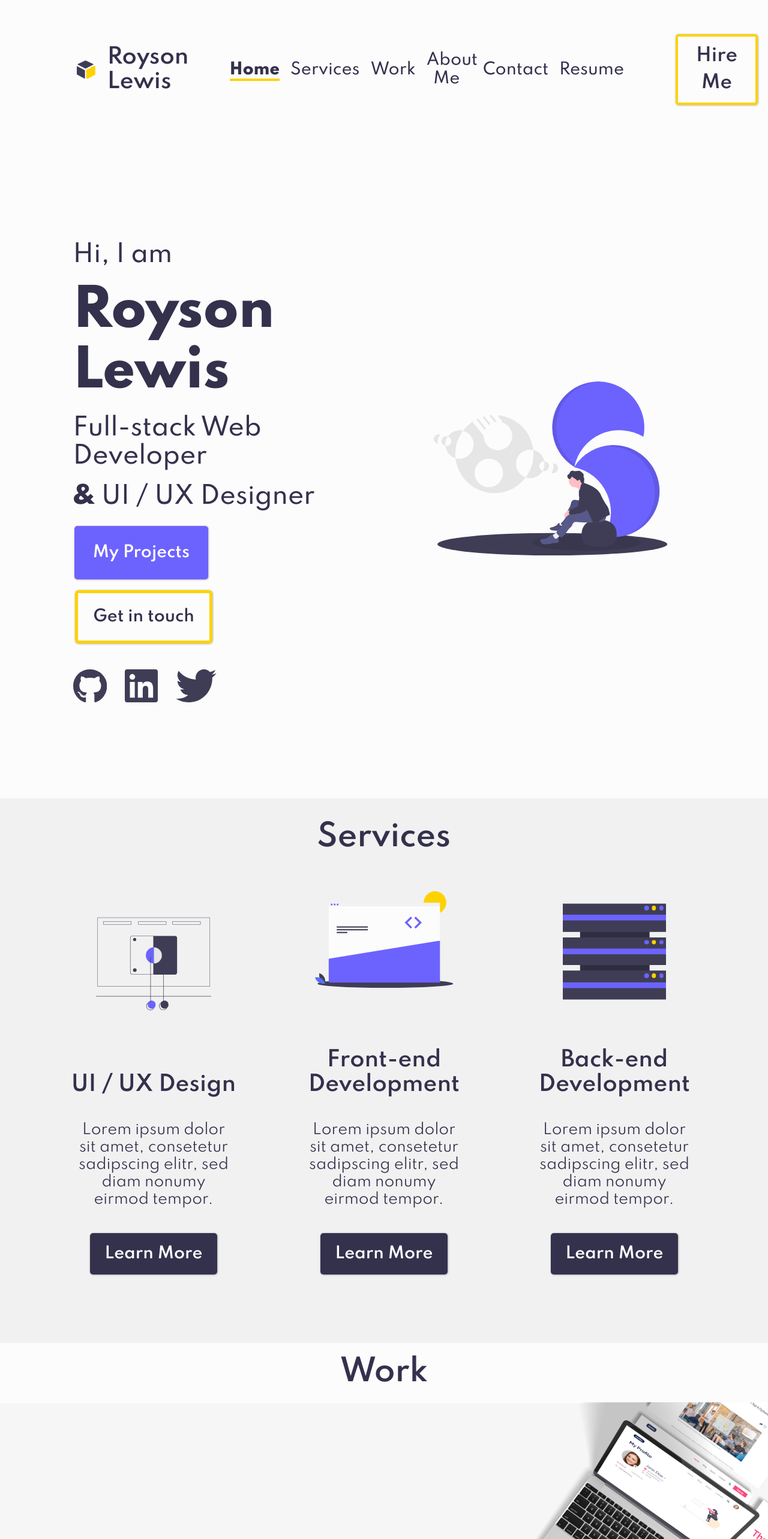
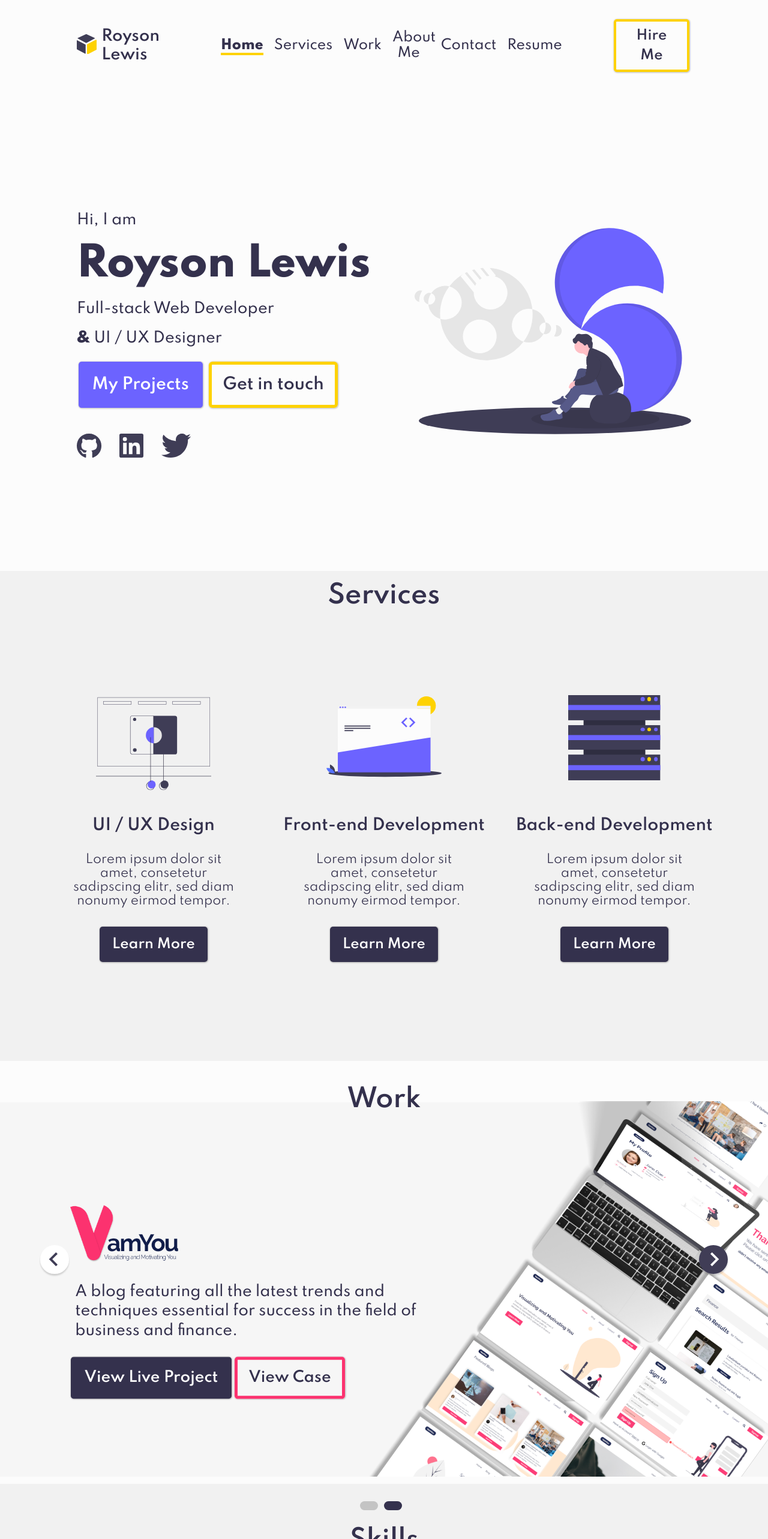
Before and after one commit to royson-lewis/rl_portfolio, a Next.js app: page / in a window 1280 px wide. Shown: the top 2566 px of the page at 60% size. Built offline with nearby package versions, Linux system fonts and the light colour scheme.

Commit message:
fine tune homepage responsive

```diff
--- a/components/header.js
+++ b/components/header.js
@@ -35,6 +35,7 @@ export default function Header() {
         <button className={styles.hireMeButton}>Hire Me</button>
       </header>
       <header className={styles.headerDesktop}>
+        <a href='/'>
           <div className={styles.logo}>
             <svg xmlns='http://www.w3.org/2000/svg' width='32.743' height='32.765' viewBox='0 0 31.743 31.765'>
               <g transform='translate(-4.375 -4.375)'>
@@ -45,6 +46,7 @@ export default function Header() {
             </svg>
             <h3>Royson Lewis</h3>
           </div>
+        </a>
         <nav className={styles.navLinks}>
           <ul>
             <li>
--- a/components/skillSection.js
+++ b/components/skillSection.js
@@ -10,6 +10,7 @@ export default function SkillSection() {
   return (
     <section className={styles.skillSection}>
       <h2>Skills</h2>
+      <div>
         <section className={styles.UISection}>
           <img src='/uiSkill.svg' alt='ui Icon'></img>
           <h3>UI / UX Design</h3>
@@ -90,6 +91,7 @@ export default function SkillSection() {
             })}
           </ul>
         </section>
+      </div>
     </section>
   );
 }
--- a/components/workSectionDesktop.js
+++ b/components/workSectionDesktop.js
@@ -114,15 +114,16 @@ export default function WorkSectionDesktop() {
             );
           })}
         </div>
+        <div className={styles.sliderButtons}>
+          <img onClick={slideRight} src='/slideRightIcon.svg'></img>
+          <img onClick={slideLeft} src='/slideLeftIcon.svg'></img>
+        </div>
+
         <div className={styles.sliderDotContainer}>
           {sliderWorks.map((work) => {
             return <div onClick={setSlide} className={sliderWorks.indexOf(work)} key={work.image} id={slider.index === sliderWorks.indexOf(work) * -100 ? "currentDot" : ""}></div>;
           })}
         </div>
-        <div className={styles.sliderButtons}>
-          <img onClick={slideRight} src='/slideRightIcon.svg'></img>
-          <img onClick={slideLeft} src='/slideLeftIcon.svg'></img>
-        </div>
       </section>
     </section>
   );
--- a/styles/Home.module.scss
+++ b/styles/Home.module.scss
@@ -152,8 +152,6 @@ $secondaryAccentColor: #fed200;
     padding: 2rem;
   }
   .workSlider {
-    display: grid;
-    width: 100vw;
     height: 76rem;
 
     .sliderContainer {
@@ -280,13 +278,19 @@ $secondaryAccentColor: #fed200;
   background-color: $secondaryBGColor;
   padding-top: 2rem;
   display: grid;
-  grid-template: 0.2fr repeat(auto, 3) / 1fr;
+  grid-template: 0.2fr auto / 100vw;
   justify-items: center;
-  width: 100vw;
 
   h2 {
     padding-bottom: 1rem;
   }
+  div {
+    display: flex;
+    flex-direction: column;
+    justify-content: space-around;
+    width: 100%;
+    align-items: center;
+    flex-wrap: wrap;
 
     section {
       background-color: $primaryBGColor;
@@ -295,10 +299,8 @@ $secondaryAccentColor: #fed200;
       border-radius: 1rem;
       display: flex;
       flex-direction: column;
-    width: 75%;
-    padding: 0rem 0.6rem;
-    min-width: 20rem;
-    max-width: 35rem;
+      width: 30rem;
+      padding: 0rem 5rem;
       align-items: center;
       box-shadow: 0px 1px 2px 2px #c0c0c036;
       transition: box-shadow 0.1s ease-in;
@@ -329,7 +331,7 @@ $secondaryAccentColor: #fed200;
         align-items: flex-start;
         flex-direction: column;
         padding: 0;
-      width: 60%;
+        width: 100%;
         li {
           list-style: none;
           margin-bottom: 1rem;
@@ -341,6 +343,7 @@ $secondaryAccentColor: #fed200;
 
           svg {
             margin-right: 1rem;
+          }
         }
       }
     }
@@ -382,6 +385,7 @@ $secondaryAccentColor: #fed200;
     div {
       display: flex;
       width: 100%;
+      justify-content: center;
 
       button {
         background-color: $secondaryColor;
@@ -449,21 +453,21 @@ $secondaryAccentColor: #fed200;
 
 @media only screen and (min-width: 768px) {
   .heroSection {
-    grid-template: auto / 50% 50%;
+    grid-template: auto / 55% 45%;
     grid-template-areas: "info art";
-    width: 90vw;
+    width: 80vw;
     margin: 0 auto;
-    padding: 16rem 0rem;
+    padding: 15rem 0rem;
     margin-bottom: auto;
-    height: 80vh;
-    min-height: fit-content;
+    height: 90vh;
+    min-height: 80rem;
 
     .heroArt {
-      padding-right: 2rem;
+      padding-right: 0rem;
       margin: auto;
       svg {
-        height: auto;
-        width: 70%;
+        height: 50rem;
+        width: auto;
       }
     }
 
@@ -471,15 +475,20 @@ $secondaryAccentColor: #fed200;
       padding-left: 0;
       place-self: center;
       justify-content: center;
-      width: 80%;
+      width: 100%;
 
       h3 {
         margin: 1rem 0;
+        font-size: 2.4rem;
+      }
+
+      h1 {
+        font-size: 6.7rem;
       }
 
       div {
         button {
-          padding: 2rem 2vw;
+          padding: 1.4rem 1.4vw;
           font-size: 2.6rem;
           margin-right: 0.6vw;
         }
@@ -489,7 +498,7 @@ $secondaryAccentColor: #fed200;
         margin-top: 4rem;
 
         svg {
-          height: 5.5rem;
+          height: 4rem;
           width: auto;
         }
       }
@@ -497,15 +506,17 @@ $secondaryAccentColor: #fed200;
   }
   .serviceSection {
     width: auto;
-    padding: 4vw 5vw;
+    padding: 8vw 5vw;
     grid-template: auto 0.1fr / 1fr 1fr 1fr;
     grid-template-areas:
       "head head head"
       "UI frontend backend";
 
     h2 {
-      margin-bottom: 6rem;
-      margin-top: -1.5rem;
+      margin-bottom: 14rem;
+      margin-top: -8.5rem;
+      font-size: 4.2rem;
+      font-weight: 600;
     }
 
     section {
@@ -513,24 +524,24 @@ $secondaryAccentColor: #fed200;
       text-align: center;
 
       svg {
-        width: 60%;
-        height: 60%;
+        width: 50%;
+        height: 50%;
       }
 
       h3 {
-        margin: 4rem 0vw;
-        font-size: 3.5rem;
-        margin-top: 6rem;
+        margin: 3rem 0vw;
+        font-size: 2.6rem;
+        margin-top: 4rem;
       }
 
       p {
         width: 70%;
-        font-size: 2.4rem;
-        margin-bottom: 4rem;
+        font-size: 2rem;
+        margin-bottom: 2.8rem;
       }
       button {
-        padding: 1rem 2rem;
-        font-size: 2.6rem;
+        padding: 0.8rem 1.6rem;
+        font-size: 2.2rem;
       }
     }
 
@@ -543,15 +554,16 @@ $secondaryAccentColor: #fed200;
 
     .frontEndSection {
       svg {
-        margin-bottom: 4rem;
+        margin-bottom: 2.4rem;
       }
     }
 
     .backEndSection {
       grid-area: backend;
       svg {
-        height: 45%;
-        width: 45%;
+        margin-bottom: 2rem;
+        height: 40%;
+        width: 40%;
       }
     }
   }
@@ -565,38 +577,55 @@ $secondaryAccentColor: #fed200;
   }
 
   .workSection {
+    margin-top: 2rem;
+    margin-bottom: -7.5rem;
+
+    h2 {
+      margin-bottom: -13rem;
+      position: relative;
+      z-index: 1;
+      font-size: 4.2rem;
+    }
     .workSlider {
-      height: 120rem;
+      height: 100vh;
 
       .sliderContainer {
         height: 100%;
 
         div {
           .imageContainer {
+            display: flex;
+            align-items: center;
+            justify-content: center;
             img {
               top: 0rem;
+              min-height: auto;
+              width: 100%;
             }
           }
 
           section {
-            top: -80rem;
-            margin-left: 25rem;
+            top: -50%;
+            left: 9vw;
+            transform: translate(0, -50%);
+            margin-left: auto;
 
             .logoContainer {
-              height: 18.5rem;
+              height: 10.5rem;
             }
 
             p {
               margin-left: 1rem;
               width: 65rem;
-              font-size: 2.8rem;
+              font-size: 2.4rem;
+              margin-top: 3rem;
             }
 
             .buttonContainer {
               a {
                 button {
-                  padding: 1.6rem 3rem;
-                  font-size: 2.6rem;
+                  padding: 1.2rem 1.8rem;
+                  font-size: 2.4rem;
                 }
               }
             }
@@ -605,51 +634,82 @@ $secondaryAccentColor: #fed200;
       }
 
       .sliderDotContainer {
-        top: -7rem;
+        top: auto;
+        transform: translateY(-10rem);
       }
+      .sliderButtons {
+        width: 90vw;
+        top: -50rem;
+        z-index: 10;
+        transform: translateY(50%);
+        margin: 0 auto;
+        justify-content: space-between;
 
-      .sliderButtons {
-        top: -55rem;
+        img {
+          cursor: pointer;
+        }
       }
     }
   }
 
   .skillSection {
-    grid-template: 0.2fr / 1fr 1fr 1fr 1fr;
-    padding: 10rem 25rem;
-    height: 110rem;
+    grid-template: 0.2fr auto / 80vw;
+    padding: 10rem 0rem;
+    justify-content: center;
+    column-gap: 2rem;
+    height: fit-content;
+    min-height: 90rem;
     grid-template-areas:
-      "head head head head"
-      "ui frontend backend others";
+      "head"
+      "ui";
 
     h2 {
       grid-area: head;
+      font-size: 4.2rem;
+      margin-top: -3rem;
     }
 
+    div {
+      display: flex;
+      flex-direction: row;
+      justify-content: space-around;
+      width: 100%;
+      flex-wrap: wrap;
       section {
-      width: 85%;
-      height: 75%;
-      max-width: none;
-      align-items: center;
+        width: 36rem;
+        padding: 0rem 2rem;
+        align-items: flex-start;
+        height: 50rem;
 
         img,
         h3,
         ul {
-        top: -6rem;
+          top: -5rem;
+        }
+
+        img,
+        h3 {
+          width: fit-content;
+          margin: 0 auto;
         }
 
         h3 {
-        font-size: 2.4rem;
+          font-size: 2.2rem;
+          margin-top: 4rem;
         }
 
         ul {
+          margin-left: 3.5rem;
+          margin-top: 3rem;
+          width: fit-content;
           li {
-          font-size: 2.2rem;
+            font-size: 2rem;
             line-height: 2.5;
 
             svg {
-            height: 3.6rem;
-            width: auto;
+              height: auto;
+              width: 3.6rem;
+            }
           }
         }
       }
--- a/styles/footer.module.scss
+++ b/styles/footer.module.scss
@@ -8,15 +8,18 @@ $primaryAccentColor: #6c63ff;
 $secondaryAccentColor: #fed200;
 
 .footer {
-  display: flex;
-  flex-direction: column;
-  align-items: center;
-  width: 100vw;
+  display: grid;
+  grid-template: 10% 40% 10% 40% 10% / 100vw;
   background-color: $secondaryBGColor;
   border-top: 2px solid $secondaryAccentColor;
   margin-top: 5rem;
-  padding: 3rem;
-  padding-bottom: 0;
+  justify-items: center;
+  grid-template-areas:
+    "quicklinkHead"
+    "quicklinks"
+    "connectHead"
+    "socialIcons"
+    "footerBottom";
 
   ul {
     width: fit-content;
@@ -41,8 +44,8 @@ $secondaryAccentColor: #fed200;
 
   section {
     background-color: $secondaryColor;
-    width: 100vw;
     margin-top: 5rem;
+    width: 100%;
     color: $primaryBGColor;
     display: flex;
     justify-content: center;
@@ -53,11 +56,10 @@ $secondaryAccentColor: #fed200;
   .footer {
     display: grid;
     align-items: center;
-    width: 100vw;
-    grid-template: 10% 80% 10%/25% 25% 25% 25%;
+    grid-template: 10% 80% 10%/25vw 25vw 25vw 25vw;
     margin-top: 5rem;
-    padding: 0;
-    column-gap: 5rem;
+    // padding: 0;
+    // column-gap: 5rem;
     padding-bottom: 0;
     grid-template-areas:
       "null quicklinkHead connectHead nill"
@@ -96,14 +98,12 @@ $secondaryAccentColor: #fed200;
     }
 
     section {
+      width: 100%;
       grid-area: footerBottom;
       background-color: $secondaryColor;
-      width: 100vw;
-      position: relative;
-      left: 0vw;
       margin-top: 5rem;
       color: $primaryBGColor;
-      display: flex;
+      // display: flex;
       justify-content: center;
     }
   }
--- a/styles/header.module.scss
+++ b/styles/header.module.scss
@@ -27,12 +27,13 @@ $secondaryAccentColor: #fed200;
 
   h3 {
     font-size: 4.5vw;
+    color: $secondaryColor;
   }
 
   .logo {
     svg {
-      width: 9vw;
-      height: 9vw;
+      width: 5rem;
+      height: 5rem;
     }
   }
 
@@ -128,20 +129,21 @@ $secondaryAccentColor: #fed200;
     display: flex;
     height: auto;
     width: 80vw;
-    padding: 4rem 0rem;
+    padding: 2rem 0rem;
     box-shadow: none;
     justify-content: space-between;
 
     h3 {
-      font-size: 3.5rem;
+      font-size: 2.5rem;
     }
 
     .logo {
       display: flex;
       align-items: center;
       svg {
-        margin-right: 2rem;
-        width: 5rem;
+        margin-right: 0.8rem;
+        margin-bottom: 0.5rem;
+        width: 4rem;
         height: auto;
       }
     }
@@ -157,7 +159,7 @@ $secondaryAccentColor: #fed200;
           text-align: center;
           a {
             color: $secondaryColor;
-            font-size: 2.6rem;
+            font-size: 2.2rem;
             margin-right: 0.7vw;
             margin-left: 0.7vw;
           }
@@ -166,8 +168,8 @@ $secondaryAccentColor: #fed200;
     }
 
     .hireMeButton {
-      font-size: 3rem;
-      padding: 1rem 3rem;
+      font-size: 2.2rem;
+      padding: 0.7rem 2rem;
     }
   }
 }
```
Lines whose indentation alone changed are shown as unchanged.
